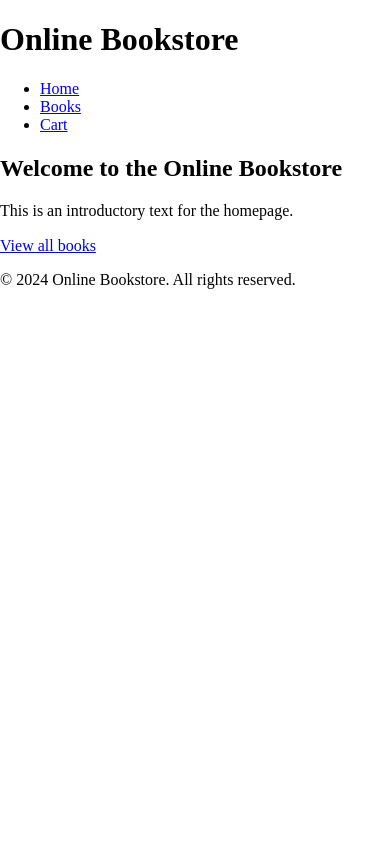
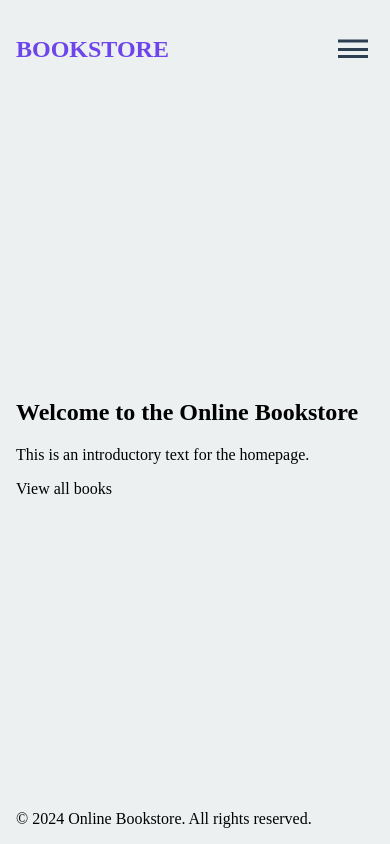
Before and after one commit to ViktoriiaZaichuk/bookstrore-app, a PHP site: page / in a window 390 px wide. Run offline with PHP 8.4, Linux system fonts and the light colour scheme; a stand-in replaces the project's code that opens the database connection; some libraries are stand-ins or nearby versions.

Commit message:
🎨 Added headstructure + applies basic styles to Header.

```diff
--- a/app/Views/home/index.html.twig
+++ b/app/Views/home/index.html.twig
@@ -1,9 +1,12 @@
 {% extends "templates/base.html.twig" %}
 
 {% block title %}Home{% endblock %}
+{% block metaDescription %}Online Bookstore{% endblock %}
+{% block metaKeyWords %}Online Bookstore{% endblock %}
 
 {% block content %}
 <h2>Welcome to the Online Bookstore</h2>
 <p>This is an introductory text for the homepage.</p>
 <p><a href="/books">View all books</a></p>
+
 {% endblock %}
--- a/app/Views/templates/base.html.twig
+++ b/app/Views/templates/base.html.twig
@@ -4,26 +4,62 @@
     <meta charset="UTF-8">
     <meta name="viewport" content="width=device-width, initial-scale=1.0">
     <title>{% block title %}Online Bookstore{% endblock %}</title>
-    <link rel="stylesheet" href="/css/normalize.css">
-    <link rel="stylesheet" href="/css/styles.css">
+    <meta name="description" content="{% block metaDescription %}Online Bookstore{% endblock %}">
+    <meta name="keywords" content="{% block metaKeyWords %}Online, Bookstore{% endblock %}">
+    <meta name="robots" content="index, follow">
+    <meta name="author" content="Viktoriia Zaichuk">
+    <link rel="canonical" href="http://example.com/page-url">
+
+    <!-- Open Graph -->
+    <meta property="og:title" content="Title of the Content">
+    <meta property="og:description" content="Description of the content">
+    <meta property="og:image" content="URL to an image">
+    <meta property="og:url" content="URL of the page">
+
+    <!-- Twitter Card -->
+    <meta name="twitter:card" content="summary_large_image">
+    <meta name="twitter:title" content="Title of the Content">
+    <meta name="twitter:description" content="Description of the content">
+    <meta name="twitter:image" content="URL to an image">
+
+    <!-- Favicon -->
+    <link rel="icon" href="img/favicon.ico" type="image/x-icon">
+
+    <!-- Stylesheets -->
+    <link rel="stylesheet" href="styles/index.css">
 </head>
 <body>
-    <header>
-        <h1>Online Bookstore</h1>
-        <nav>
+    <!-- Header -->
+    <header class="header">
+        <h2><a href="/">Bookstore</a></h2>
+
+        <nav class="nav">
             <ul>
                 <li><a href="/">Home</a></li>
                 <li><a href="/books">Books</a></li>
                 <li><a href="/cart">Cart</a></li>
             </ul>
         </nav>
+
+        <div class="overlay-menu">
+            <ul>
+                <li><a href="/">Home</a></li>
+                <li><a href="/books">Books</a></li>
+                <li><a href="/cart">Cart</a></li>
+            </ul>
+        </div>
+        <button class="menu-toggle" aria-label="Toggle navigation">
+            <span class="menu-icon"></span>
+            <span class="menu-icon"></span>
+            <span class="menu-icon"></span>
+        </button>
     </header>
-    <main>
+    <main class="main">
         {% block content %}{% endblock %}
     </main>
-    <footer>
+    <footer class="footer">
         <p>&copy; 2024 Online Bookstore. All rights reserved.</p>
-        <script src="/js/scripts.js"></script>
+        <script src="script/scripts.js"></script>
     </footer>
 </body>
 </html>
--- /dev/null
+++ b/public/script/scripts.js
@@ -0,0 +1,12 @@
+document.addEventListener('DOMContentLoaded', function () {
+
+    // Burger menu
+    const menuToggle = document.querySelector('.menu-toggle');
+    const overlayMenu = document.querySelector('.overlay-menu');
+
+    menuToggle.addEventListener('click', function () {
+        overlayMenu.classList.toggle('active');
+        menuToggle.classList.toggle('open');
+    });
+
+});
--- a/public/styles/index.css
+++ b/public/styles/index.css
@@ -1,8 +1,162 @@
+/* Variables */
+:root {
+    --primary-color: #6e45ea;
+    --secondary-color: #27e777;
+    --white-color: #ecf0f1;
+    --black-color: #2c3e50;
+    --font-size: 16px;
+}
+
 /* Base */
+html, body {
+  margin: 0;
+  padding: 0;
+  box-sizing: border-box;
+  height: 100%;
+  font-size: var(--font-size);
+}
 
+body {
+    min-height: 100dvh;
+    font-size: 1rem;
+    background-color: var(--white-color);
+    position: relative;
+    display: flex;
+    justify-content: space-between;
+    flex-direction: column;
+}
+
+button, input, optgroup, select, textarea {
+  font-family: inherit;
+  font-size: 100%;
+  line-height: 1.15;
+  margin: 0;
+}
+
+button, select {
+  text-transform: none;
+}
+
+ol,ul {
+    list-style: none;
+    margin: 0;
+    padding: 0;
+}
+
+a {
+    text-decoration: none;
+    color: inherit;
+}
 
 
 /* Header */
+.header {
+    display: flex;
+    justify-content: space-between;
+    align-items: center;
+    padding: 1rem;
+    h2 {
+        color: var(--primary-color);
+        text-transform: uppercase;
+        position: relative;
+        z-index: 1001;
+    }
+}
+
+.nav {
+    ul {
+        display: flex;
+        li {
+            margin-right: 1rem;
+            a {
+                color: var(--black-color);
+                font-size: 1.2rem;
+            }
+        }
+    }
+}
+
+.menu-toggle {
+    display: none;
+    cursor: pointer;
+    background: none;
+    border: none;
+    z-index: 1001;
+    .menu-icon {
+        display: block;
+        width: 30px;
+        height: 3px;
+        background: var(--black-color);
+        margin: 4px 0;
+        transition: 0.3s ease;
+    }
+    .menu-icon:nth-child(1) {
+        top: 50%;
+        transform: translateY(-50%);
+    }
+
+    .menu-icon:nth-child(3) {
+        bottom: 0;
+    }
+}
+
+.overlay-menu {
+    display: none;
+    position: fixed;
+    top: 0;
+    left: 0;
+    width: 100%;
+    height: 100%;
+    justify-content: center;
+    align-items: center;
+    background-color: var(--white-color);
+    ul {
+        display: flex;
+        flex-direction: column;
+        align-items: center;
+        justify-content: center;
+        a {
+            text-transform: uppercase;
+            font-size: 2rem;
+            color: var(--primary-color);
+            padding: 1rem;
+        }
+    }
+}
+
+@media (max-width: 768px) {
+    .nav {
+        display: none;
+    }
+
+    .menu-toggle {
+        display: block;
+    }
+
+    .overlay-menu.active {
+        display: flex;
+    }
+
+    .menu-toggle.open .menu-icon:nth-child(1) {
+        transform: rotate(45deg) translateY(8px);
+    }
+
+    .menu-toggle.open .menu-icon:nth-child(2) {
+        opacity: 0;
+    }
+
+    .menu-toggle.open .menu-icon:nth-child(3) {
+        transform: rotate(-45deg) translateY(-8px);
+    }
+}
 
 
+/* Main */
+.main {
+    padding: 0 1rem;
+}
+
 /* Footer */
+.footer {
+    padding: 0 1rem;
+}
```
Also changed, not shown: public/script/script.js (deleted).
